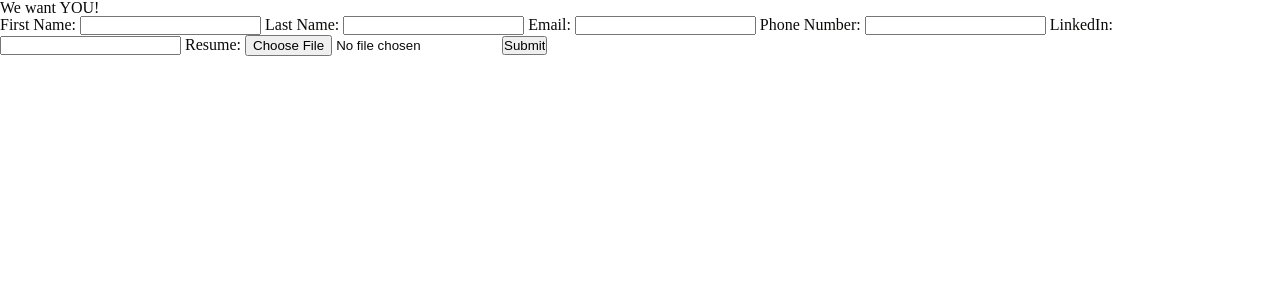
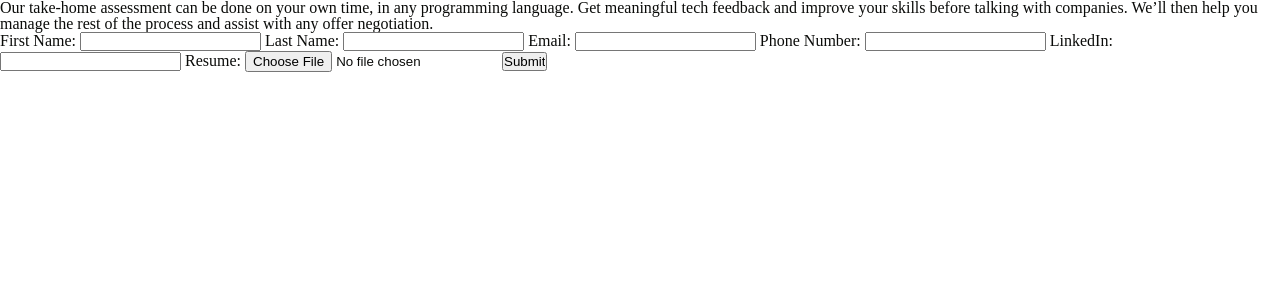
Before and after one commit to bastilleagency/bastille, a Jekyll site: the page built from candidate.markdown, in a window 1280 px wide. Shown: the top 300 px of the page. Built offline with Jekyll 4.4.1, drawn with Linux system fonts in a browser that asks for light colours; some web fonts are replaced.

Commit message:
Updated Candidate

```diff
--- a/candidate.markdown
+++ b/candidate.markdown
@@ -1,7 +1,8 @@
 ---
 title: Candidate
 date: 2016-09-28 00:37:00 Z
+heading: Show off your coding skills beyond your resume.
 layout: candidate
 ---
 
-We want YOU!
+Our take-home assessment can be done on your own time, in any programming language. Get meaningful tech feedback and improve your skills before talking with companies. We’ll then help you manage the rest of the process and assist with any offer negotiation.
```
